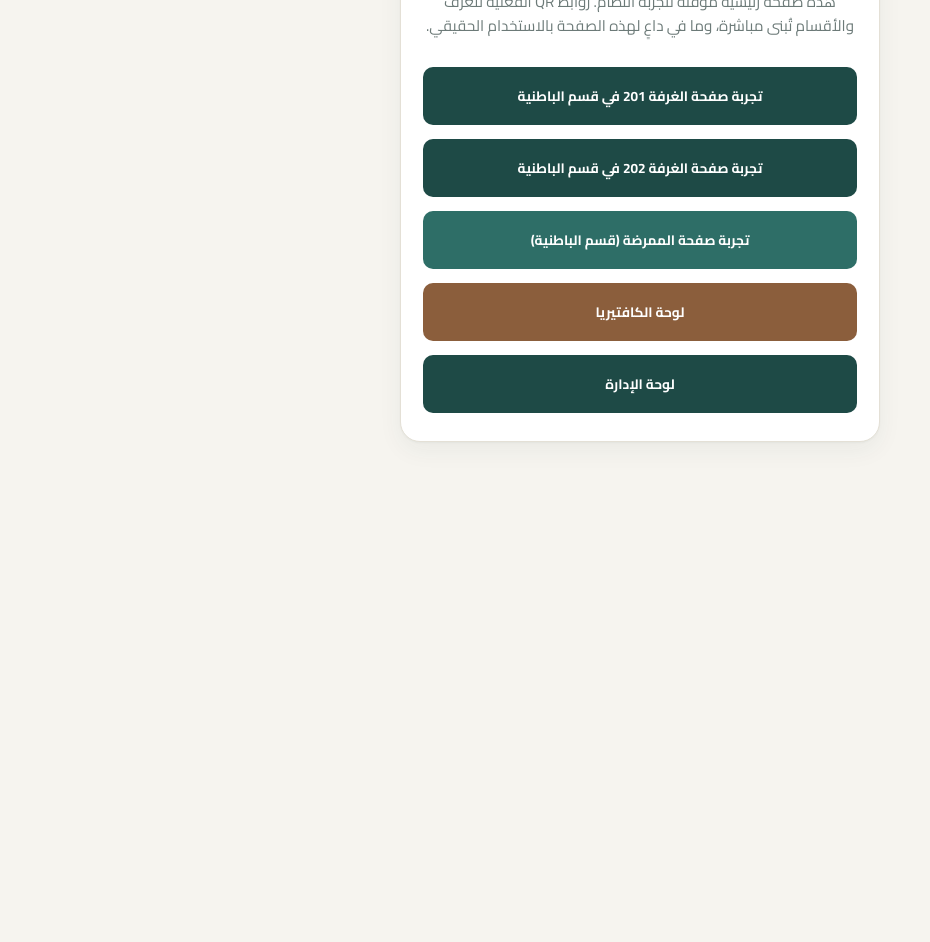
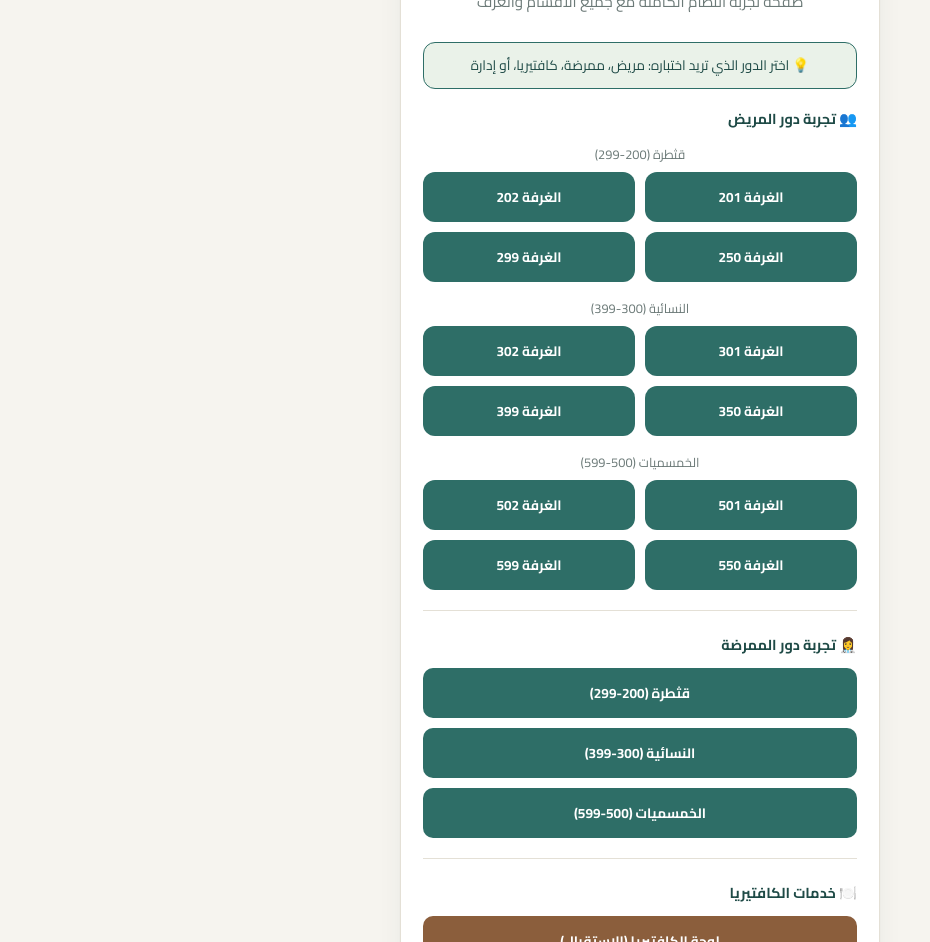
Before and after one commit to muradagha-pro/hospital, a plain HTML site: page index.html in a window 1280 px wide. Shown: the part 118-1060 px from the top of the page, without its empty margins (0-930 px from the left). Before the commit the page ends 800 px from the top, so only its background shows below. Drawn offline with Linux system fonts and the light colour scheme.

Commit message:
Add files via upload

```diff
--- a/index.html
+++ b/index.html
@@ -5,6 +5,80 @@
 <meta name="viewport" content="width=device-width, initial-scale=1, maximum-scale=1">
 <title>نظام الاستدعاء في مشفى الحوراني</title>
 <link rel="stylesheet" href="style.css">
+<style>
+  .demo-header {
+    margin-bottom: 24px;
+    text-align: center;
+  }
+
+  .demo-section {
+    width: 100%;
+    max-width: 480px;
+    margin-bottom: 20px;
+  }
+
+  .section-label {
+    font-size: 0.9rem;
+    font-weight: 700;
+    color: var(--teal-dark);
+    margin-bottom: 10px;
+    text-align: right;
+  }
+
+  .demo-buttons-grid {
+    display: grid;
+    grid-template-columns: 1fr 1fr;
+    gap: 10px;
+    width: 100%;
+  }
+
+  .demo-btn {
+    display: block;
+    text-decoration: none;
+  }
+
+  .demo-btn button {
+    width: 100%;
+    border: none;
+    border-radius: 12px;
+    padding: 12px 10px;
+    font-family: inherit;
+    font-weight: 700;
+    font-size: 0.85rem;
+    color: #fff;
+    background: var(--teal);
+    cursor: pointer;
+    transition: transform 0.15s ease;
+  }
+
+  .demo-btn button:active {
+    transform: scale(0.95);
+  }
+
+  .full-width-btn {
+    width: 100%;
+    display: block;
+    margin-bottom: 10px;
+    text-decoration: none;
+  }
+
+  .divider {
+    height: 1px;
+    background: var(--line);
+    margin: 20px 0;
+  }
+
+  .info-box {
+    background: #EAF2E9;
+    border: 1px solid var(--teal);
+    border-radius: 12px;
+    padding: 12px 14px;
+    font-size: 0.85rem;
+    color: var(--teal-dark);
+    margin-bottom: 16px;
+    line-height: 1.5;
+  }
+</style>
 </head>
 <body>
 
@@ -13,28 +87,134 @@
 </div>
 
 <div class="card" style="text-align:center;">
-  <h1>نظام الاستدعاء في مشفى الحوراني</h1>
-  <p class="subtitle">هذه صفحة رئيسية مؤقتة لتجربة النظام. روابط QR الفعلية للغرف والأقسام تُبنى مباشرة، وما في داعٍ لهذه الصفحة بالاستخدام الحقيقي.</p>
 
-  <a href="patient.html?room=201" style="display:block; margin-bottom:14px; text-decoration:none;">
-    <button class="action-btn done-btn" style="width:100%; padding:16px;">تجربة صفحة الغرفة 201 في قسم الباطنية</button>
-  </a>
+  <div class="demo-header">
+    <h1>نظام الاستدعاء 🏥</h1>
+    <p class="subtitle">صفحة تجربة النظام الكاملة مع جميع الأقسام والغرف</p>
+  </div>
 
-  <a href="patient.html?room=202" style="display:block; margin-bottom:14px; text-decoration:none;">
-    <button class="action-btn done-btn" style="width:100%; padding:16px;">تجربة صفحة الغرفة 202 في قسم الباطنية</button>
-  </a>
+  <div class="info-box">
+    💡 اختر الدور الذي تريد اختباره: مريض، ممرضة، كافتيريا، أو إدارة
+  </div>
 
-  <a href="nurse.html?dept=internal" style="display:block; margin-bottom:14px; text-decoration:none;">
-    <button class="action-btn" style="width:100%; padding:16px;">تجربة صفحة الممرضة (قسم الباطنية)</button>
-  </a>
+  <!-- ===== تجربة دور المريض ===== -->
+  <div class="demo-section">
+    <div class="section-label">👥 تجربة دور المريض</div>
 
-  <a href="cafeteria.html" style="display:block; margin-bottom:14px; text-decoration:none;">
-    <button class="action-btn" style="width:100%; padding:16px; background:#8b5e3c;">لوحة الكافتيريا</button>
-  </a>
+    <!-- قثطرة -->
+    <div style="margin-bottom: 14px;">
+      <div style="font-size: 0.8rem; color: var(--muted); margin-bottom: 6px;">قثطرة (200-299)</div>
+      <div class="demo-buttons-grid">
+        <a href="patient.html?room=201" class="demo-btn">
+          <button>الغرفة 201</button>
+        </a>
+        <a href="patient.html?room=202" class="demo-btn">
+          <button>الغرفة 202</button>
+        </a>
+        <a href="patient.html?room=250" class="demo-btn">
+          <button>الغرفة 250</button>
+        </a>
+        <a href="patient.html?room=299" class="demo-btn">
+          <button>الغرفة 299</button>
+        </a>
+      </div>
+    </div>
 
-  <a href="admin.html" style="display:block; text-decoration:none;">
-    <button class="action-btn" style="width:100%; padding:16px; background: var(--teal-dark);">لوحة الإدارة</button>
-  </a>
+    <!-- النسائية -->
+    <div style="margin-bottom: 14px;">
+      <div style="font-size: 0.8rem; color: var(--muted); margin-bottom: 6px;">النسائية (300-399)</div>
+      <div class="demo-buttons-grid">
+        <a href="patient.html?room=301" class="demo-btn">
+          <button>الغرفة 301</button>
+        </a>
+        <a href="patient.html?room=302" class="demo-btn">
+          <button>الغرفة 302</button>
+        </a>
+        <a href="patient.html?room=350" class="demo-btn">
+          <button>الغرفة 350</button>
+        </a>
+        <a href="patient.html?room=399" class="demo-btn">
+          <button>الغرفة 399</button>
+        </a>
+      </div>
+    </div>
+
+    <!-- الخمسميات -->
+    <div style="margin-bottom: 14px;">
+      <div style="font-size: 0.8rem; color: var(--muted); margin-bottom: 6px;">الخمسميات (500-599)</div>
+      <div class="demo-buttons-grid">
+        <a href="patient.html?room=501" class="demo-btn">
+          <button>الغرفة 501</button>
+        </a>
+        <a href="patient.html?room=502" class="demo-btn">
+          <button>الغرفة 502</button>
+        </a>
+        <a href="patient.html?room=550" class="demo-btn">
+          <button>الغرفة 550</button>
+        </a>
+        <a href="patient.html?room=599" class="demo-btn">
+          <button>الغرفة 599</button>
+        </a>
+      </div>
+    </div>
+  </div>
+
+  <div class="divider"></div>
+
+  <!-- ===== تجربة دور الممرضة ===== -->
+  <div class="demo-section">
+    <div class="section-label">👩‍⚕️ تجربة دور الممرضة</div>
+    <a href="nurse.html?dept=dept-1787485105394" class="full-width-btn">
+      <button class="action-btn" style="width:100%; padding:12px;">قثطرة (200-299)</button>
+    </a>
+    <a href="nurse.html?dept=dept-1787470659022" class="full-width-btn">
+      <button class="action-btn" style="width:100%; padding:12px;">النسائية (300-399)</button>
+    </a>
+    <a href="nurse.html?dept=dept-1787486243729" class="full-width-btn">
+      <button class="action-btn" style="width:100%; padding:12px;">الخمسميات (500-599)</button>
+    </a>
+  </div>
+
+  <div class="divider"></div>
+
+  <!-- ===== تجربة خدمات الكافتيريا ===== -->
+  <div class="demo-section">
+    <div class="section-label">🍽️ خدمات الكافتيريا</div>
+    <a href="cafeteria.html" class="full-width-btn">
+      <button class="action-btn" style="width:100%; padding:12px; background:#8b5e3c;">لوحة الكافتيريا (الاستقبال)</button>
+    </a>
+    <a href="cafeteria-products.html" class="full-width-btn">
+      <button class="action-btn" style="width:100%; padding:12px; background:#8b5e3c;">إدارة المنتجات</button>
+    </a>
+    <a href="cafeteria-order.html?room=301" class="full-width-btn">
+      <button class="action-btn" style="width:100%; padding:12px; background:#8b5e3c;">طلب من الغرفة 301</button>
+    </a>
+  </div>
+
+  <div class="divider"></div>
+
+  <!-- ===== تجربة الإدارة ===== -->
+  <div class="demo-section">
+    <div class="section-label">📊 لوحة الإدارة</div>
+    <a href="admin.html" class="full-width-btn">
+      <button class="action-btn" style="width:100%; padding:12px; background:var(--teal-dark);">إحصائيات الاستدعاءات</button>
+    </a>
+    <a href="admin-departments.html" class="full-width-btn">
+      <button class="action-btn" style="width:100%; padding:12px; background:var(--teal-dark);">إدارة الأقسام والغرف</button>
+    </a>
+  </div>
+
+  <div class="divider"></div>
+
+  <!-- ===== ملاحظات ===== -->
+  <div style="text-align: right; font-size: 0.85rem; color: var(--muted); margin-top: 16px;">
+    <strong>📝 ملاحظات التجربة:</strong><br>
+    • اختر رقم غرفة لتجربة استدعاء الممرضة<br>
+    • جميع البيانات مُخزّنة محلياً (Local Storage)<br>
+    • يمكنك تجربة النظام بأدوار مختلفة<br>
+    • الإشعارات تعمل على المتصفحات الحديثة
+  </div>
+
 </div>
 
 </body>
```
